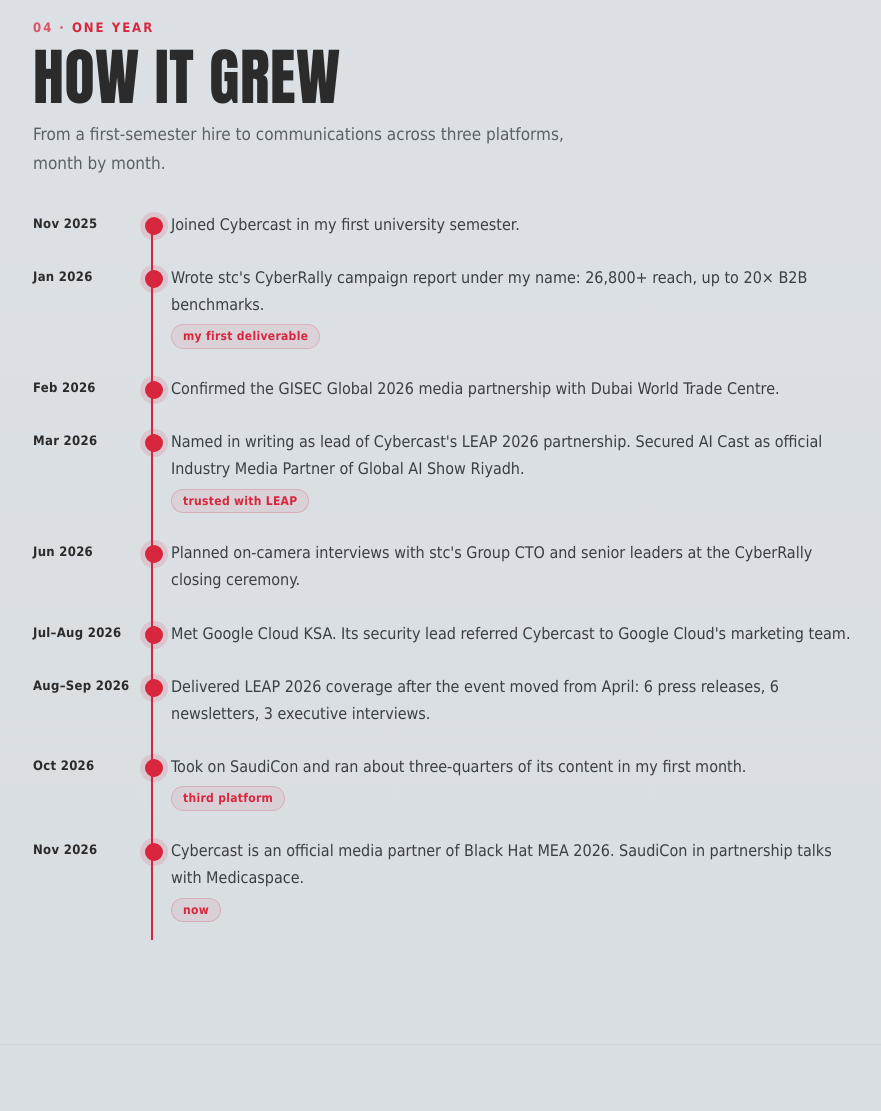
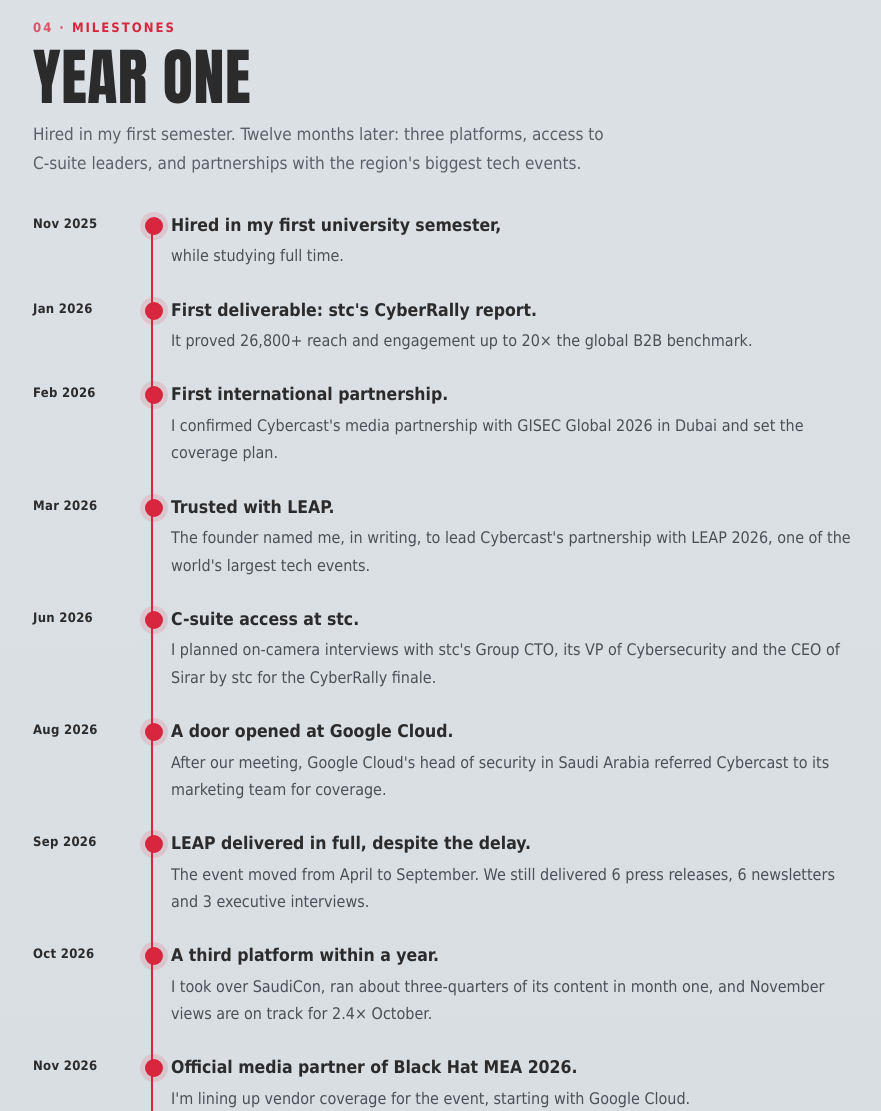
Before and after one commit to LayalFinance/layalfinance.github.io, a plain HTML site: page index.html in a window 1280 px wide. Shown: the part 5680-6791 px from the top of the page, without its empty margins (113-994 px from the left). Drawn offline with Linux system fonts and the light colour scheme; a web font is replaced by a local one.

Commit message:
Rewrite milestones timeline
Updated timeline section with new milestones and descriptions.

```diff
--- a/index.html
+++ b/index.html
@@ -170,7 +170,8 @@ h2{font-family:"Anton",Impact,sans-serif;font-weight:400;font-size:clamp(40px,5.
 .tl li.on::before{background:var(--signal);border-color:var(--signal);box-shadow:0 0 0 5px #d7263d22}
 .tl time{font-size:13px;font-weight:700;color:var(--muted);padding-top:2px;letter-spacing:.3px}
 .tl li.on time{color:var(--ink)}
-.tl p{margin:0;font-size:16px;line-height:1.7;color:#3a3f44}
+.tl p{margin:0;font-size:16px;line-height:1.7;color:#4a5056}
+.tl p strong{display:block;color:var(--ink);font-size:17.5px;font-weight:700;margin-bottom:2px}
 .tl .note{grid-column:2;justify-self:start;font-size:12px;font-weight:700;letter-spacing:.3px;line-height:1.4;color:var(--signal);background:#d7263d12;border:1px solid #d7263d33;border-radius:999px;padding:3px 11px;margin-top:2px}
 @media (max-width:620px){.tl::before,.tl-fill{inset-inline-start:6px}.tl li{grid-template-columns:1fr;row-gap:4px;padding-inline-start:30px}.tl li::before{inset-inline-start:0}.tl .note{grid-column:1}}
 /* numbered sections */
@@ -479,19 +480,19 @@ body{counter-reset:k}
 </div></section>
 
 <section id="timeline"><div class="wrap">
-  <p class="kicker rv"><span data-en>One year</span><span data-ar>عام واحد</span></p>
-  <h2 class="rv"><span data-en>HOW IT GREW</span><span data-ar>كيف كبر الدور</span></h2>
-  <p class="intro rv"><span data-en>From a first-semester hire to communications across three platforms, month by month.</span><span data-ar>من موظفة في أول فصل جامعي إلى الاتصال في ثلاث منصات، شهرًا بشهر.</span></p>
+  <p class="kicker rv"><span data-en>Milestones</span><span data-ar>المحطات</span></p>
+  <h2 class="rv"><span data-en>YEAR ONE</span><span data-ar>عامي الأول</span></h2>
+  <p class="intro rv"><span data-en>Hired in my first semester. Twelve months later: three platforms, access to C-suite leaders, and partnerships with the region's biggest tech events.</span><span data-ar>توظفت في أول فصل جامعي. وبعد 12 شهرًا: ثلاث منصات، ووصول لقيادات تنفيذية، وشراكات مع أكبر فعاليات التقنية في المنطقة.</span></p>
   <ol class="tl" id="tl"><i class="tl-fill" aria-hidden="true"></i>
-    <li><time><span data-en>Nov 2025</span><span data-ar>نوفمبر 2025</span></time><p><span data-en>Joined Cybercast in my first university semester.</span><span data-ar>انضممت إلى سايبركاست في أول فصل جامعي.</span></p></li>
-    <li><time><span data-en>Jan 2026</span><span data-ar>يناير 2026</span></time><p><span data-en>Wrote stc's CyberRally campaign report under my name: 26,800+ reach, up to 20× B2B benchmarks.</span><span data-ar>كتبت تقرير حملة <bdi>CyberRally</bdi> لـ <bdi>stc</bdi> باسمي: وصول تجاوز 26,800 وتفاعل حتى 20 ضعف معدل <bdi>B2B</bdi>.</span></p><span class="note"><span data-en>my first deliverable</span><span data-ar>أول مهمة لي</span></span></li>
-    <li><time><span data-en>Feb 2026</span><span data-ar>فبراير 2026</span></time><p><span data-en>Confirmed the GISEC Global 2026 media partnership with Dubai World Trade Centre.</span><span data-ar>أكدت الشراكة الإعلامية مع <bdi>GISEC Global 2026</bdi> مع مركز دبي التجاري العالمي.</span></p></li>
-    <li><time><span data-en>Mar 2026</span><span data-ar>مارس 2026</span></time><p><span data-en>Named in writing as lead of Cybercast's LEAP 2026 partnership. Secured AI Cast as official Industry Media Partner of Global AI Show Riyadh.</span><span data-ar>كُلّفت كتابيًا بقيادة شراكة سايبركاست مع <bdi>LEAP 2026</bdi>. وأكدت <bdi>AI Cast</bdi> شريكًا إعلاميًا رسميًا لـ <bdi>Global AI Show</bdi> الرياض.</span></p><span class="note"><span data-en>trusted with LEAP</span><span data-ar>الثقة بـ LEAP</span></span></li>
-    <li><time><span data-en>Jun 2026</span><span data-ar>يونيو 2026</span></time><p><span data-en>Planned on-camera interviews with stc's Group CTO and senior leaders at the CyberRally closing ceremony.</span><span data-ar>خططت لمقابلات مصوّرة مع الرئيس التنفيذي للتقنية في <bdi>stc</bdi> وقيادات أخرى في حفل ختام <bdi>CyberRally</bdi>.</span></p></li>
-    <li><time><span data-en>Jul–Aug 2026</span><span data-ar>يوليو – أغسطس 2026</span></time><p><span data-en>Met Google Cloud KSA. Its security lead referred Cybercast to Google Cloud's marketing team.</span><span data-ar>اجتماع مع <bdi>Google Cloud</bdi> السعودية، وبعده حوّل مسؤول الأمن لديهم سايبركاست إلى فريق التسويق.</span></p></li>
-    <li><time><span data-en>Aug–Sep 2026</span><span data-ar>أغسطس – سبتمبر 2026</span></time><p><span data-en>Delivered LEAP 2026 coverage after the event moved from April: 6 press releases, 6 newsletters, 3 executive interviews.</span><span data-ar>سلّمنا تغطية <bdi>LEAP 2026</bdi> بعد نقل موعده من أبريل: 6 بيانات صحفية و6 نشرات و3 مقابلات مع تنفيذيين.</span></p></li>
-    <li><time><span data-en>Oct 2026</span><span data-ar>أكتوبر 2026</span></time><p><span data-en>Took on SaudiCon and ran about three-quarters of its content in my first month.</span><span data-ar>تسلّمت مؤتمرات السعودية، وأدرت قرابة ثلاثة أرباع محتواها في الشهر الأول.</span></p><span class="note"><span data-en>third platform</span><span data-ar>المنصة الثالثة</span></span></li>
-    <li><time><span data-en>Nov 2026</span><span data-ar>نوفمبر 2026</span></time><p><span data-en>Cybercast is an official media partner of Black Hat MEA 2026. SaudiCon in partnership talks with Medicaspace.</span><span data-ar>سايبركاست شريك إعلامي رسمي لـ <bdi>Black Hat MEA 2026</bdi>، ومؤتمرات السعودية في محادثات شراكة مع <bdi>Medicaspace</bdi>.</span></p><span class="note"><span data-en>now</span><span data-ar>الآن</span></span></li>
+    <li><time><span data-en>Nov 2025</span><span data-ar>نوفمبر 2025</span></time><p><span data-en><strong>Hired in my first university semester,</strong> while studying full time.</span><span data-ar><strong>توظفت في أول فصل جامعي،</strong> بالتوازي مع دراستي بدوام كامل.</span></p></li>
+    <li><time><span data-en>Jan 2026</span><span data-ar>يناير 2026</span></time><p><span data-en><strong>First deliverable: stc's CyberRally report.</strong> It proved 26,800+ reach and engagement up to 20× the global B2B benchmark.</span><span data-ar><strong>أول مهمة: تقرير حملة <bdi>CyberRally</bdi> لـ <bdi>stc</bdi>.</strong> أثبت التقرير وصولًا تجاوز 26,800 وتفاعلًا يصل إلى 20 ضعف المعدل العالمي لقطاع <bdi>B2B</bdi>.</span></p></li>
+    <li><time><span data-en>Feb 2026</span><span data-ar>فبراير 2026</span></time><p><span data-en><strong>First international partnership.</strong> I confirmed Cybercast's media partnership with GISEC Global 2026 in Dubai and set the coverage plan.</span><span data-ar><strong>أول شراكة دولية.</strong> أكدت شراكة سايبركاست الإعلامية مع <bdi>GISEC Global 2026</bdi> في دبي، ووضعت خطة التغطية.</span></p></li>
+    <li><time><span data-en>Mar 2026</span><span data-ar>مارس 2026</span></time><p><span data-en><strong>Trusted with LEAP.</strong> The founder named me, in writing, to lead Cybercast's partnership with LEAP 2026, one of the world's largest tech events.</span><span data-ar><strong>الثقة بقيادة <bdi>LEAP</bdi>.</strong> كلّفني المؤسس كتابيًا بقيادة شراكة سايبركاست مع <bdi>LEAP 2026</bdi>، أحد أكبر معارض التقنية في العالم.</span></p></li>
+    <li><time><span data-en>Jun 2026</span><span data-ar>يونيو 2026</span></time><p><span data-en><strong>C-suite access at stc.</strong> I planned on-camera interviews with stc's Group CTO, its VP of Cybersecurity and the CEO of Sirar by stc for the CyberRally finale.</span><span data-ar><strong>وصول للإدارة العليا في <bdi>stc</bdi>.</strong> خططت لمقابلات مصوّرة مع الرئيس التنفيذي للتقنية في المجموعة، ونائب الرئيس للأمن السيبراني، والرئيس التنفيذي لسرار، في ختام <bdi>CyberRally</bdi>.</span></p></li>
+    <li><time><span data-en>Aug 2026</span><span data-ar>أغسطس 2026</span></time><p><span data-en><strong>A door opened at Google Cloud.</strong> After our meeting, Google Cloud's head of security in Saudi Arabia referred Cybercast to its marketing team for coverage.</span><span data-ar><strong>باب مفتوح مع <bdi>Google Cloud</bdi>.</strong> بعد اجتماعنا، حوّل رئيس الأمن والامتثال في <bdi>Google Cloud</bdi> السعودية سايبركاست إلى فريق التسويق لبحث التغطية.</span></p></li>
+    <li><time><span data-en>Sep 2026</span><span data-ar>سبتمبر 2026</span></time><p><span data-en><strong>LEAP delivered in full, despite the delay.</strong> The event moved from April to September. We still delivered 6 press releases, 6 newsletters and 3 executive interviews.</span><span data-ar><strong>تسليم <bdi>LEAP</bdi> كاملًا رغم التأجيل.</strong> انتقل المعرض من أبريل إلى سبتمبر، وسلّمنا النطاق كاملًا: 6 بيانات صحفية، و6 نشرات، و3 مقابلات مع تنفيذيين.</span></p></li>
+    <li><time><span data-en>Oct 2026</span><span data-ar>أكتوبر 2026</span></time><p><span data-en><strong>A third platform within a year.</strong> I took over SaudiCon, ran about three-quarters of its content in month one, and November views are on track for 2.4× October.</span><span data-ar><strong>منصة ثالثة خلال عام.</strong> تسلّمت مؤتمرات السعودية، وأدرت قرابة ثلاثة أرباع محتواها في الشهر الأول، ومشاهدات نوفمبر تتجه إلى 2.4 ضعف أكتوبر.</span></p></li>
+    <li><time><span data-en>Nov 2026</span><span data-ar>نوفمبر 2026</span></time><p><span data-en><strong>Official media partner of Black Hat MEA 2026.</strong> I'm lining up vendor coverage for the event, starting with Google Cloud.</span><span data-ar><strong>شريك إعلامي رسمي لـ <bdi>Black Hat MEA 2026</bdi>.</strong> أتواصل مع الشركات لتغطيتها في المعرض، بدءًا بـ <bdi>Google Cloud</bdi>.</span></p></li>
   </ol>
 </div></section>
 
```
